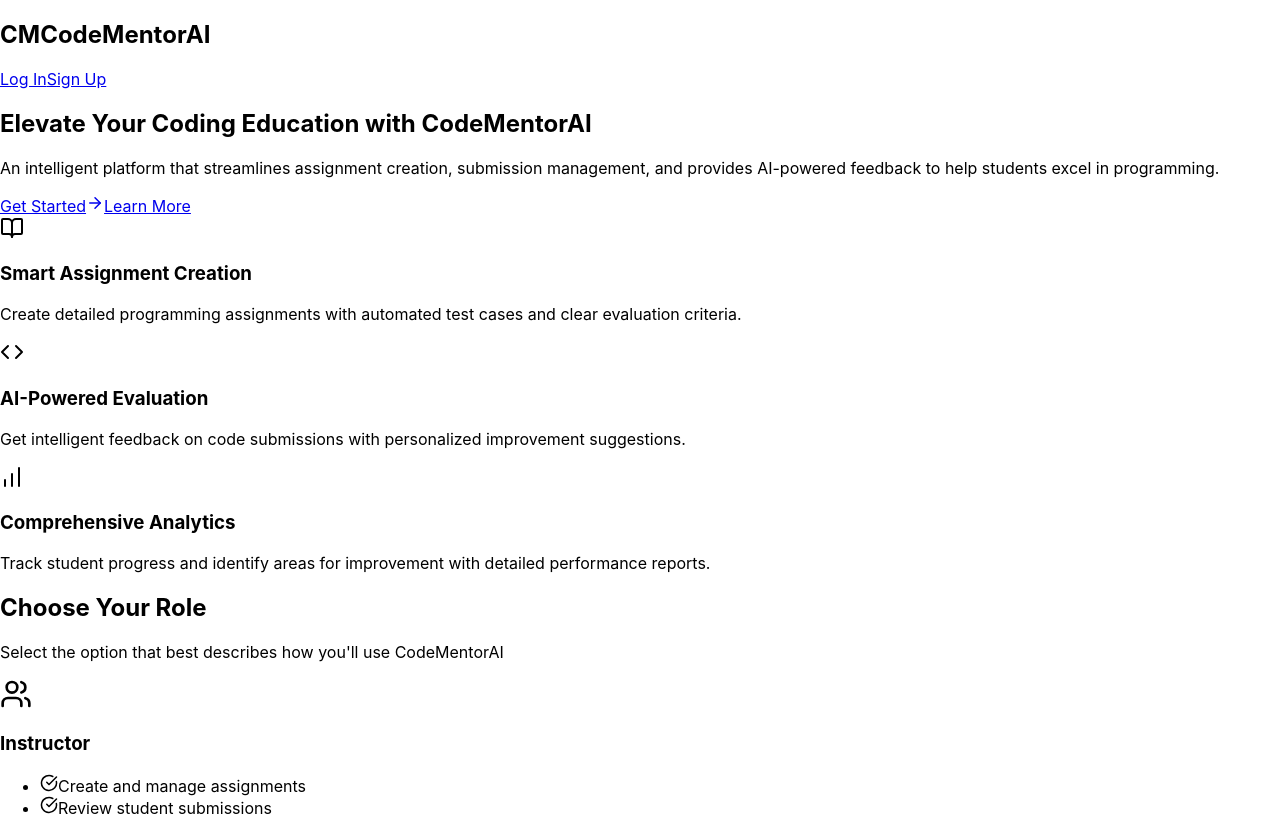
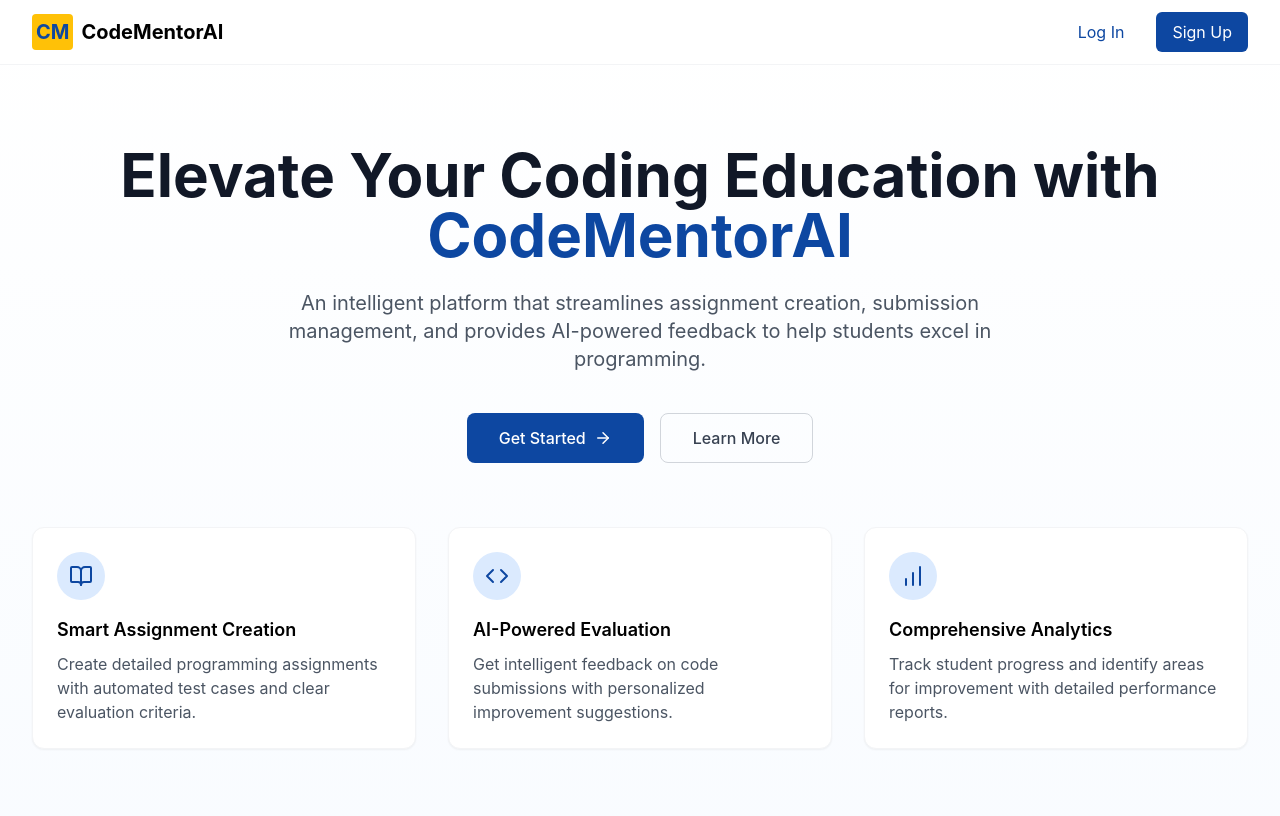
Before and after one commit to COHNDSE242F-Group/Code-Mentor-AI, a React (Create React App) app in the folder code-mentor-client/: page / in a window 1280 px wide. Shown: the top 816 px of the page. Built offline with nearby package versions, Linux system fonts and the light colour scheme.

Commit message:
adding css page

```diff
--- /dev/null
+++ b/code-mentor-client/postcss.config.js
@@ -0,0 +1,6 @@
+module.exports = {
+  plugins: {
+    tailwindcss: {},
+    autoprefixer: {},
+  },
+};
--- a/code-mentor-client/src/pages/Settings.tsx
+++ b/code-mentor-client/src/pages/Settings.tsx
@@ -1,3 +1,4 @@
+// @ts-nocheck
 import React, { useState } from "react";
 import Card from "../components/ui/Card";
 import {
--- /dev/null
+++ b/code-mentor-client/tailwind.config.js
@@ -0,0 +1,10 @@
+/** @type {import('tailwindcss').Config} */
+module.exports = {
+  content: [
+    "./src/**/*.{js,jsx,ts,tsx}"
+  ],
+  theme: {
+    extend: {},
+  },
+  plugins: [],
+}
```
Also changed, not shown: code-mentor-client/package.json (+9 -0 lines), 1 other file (tests, documents, lock files or other folders).
